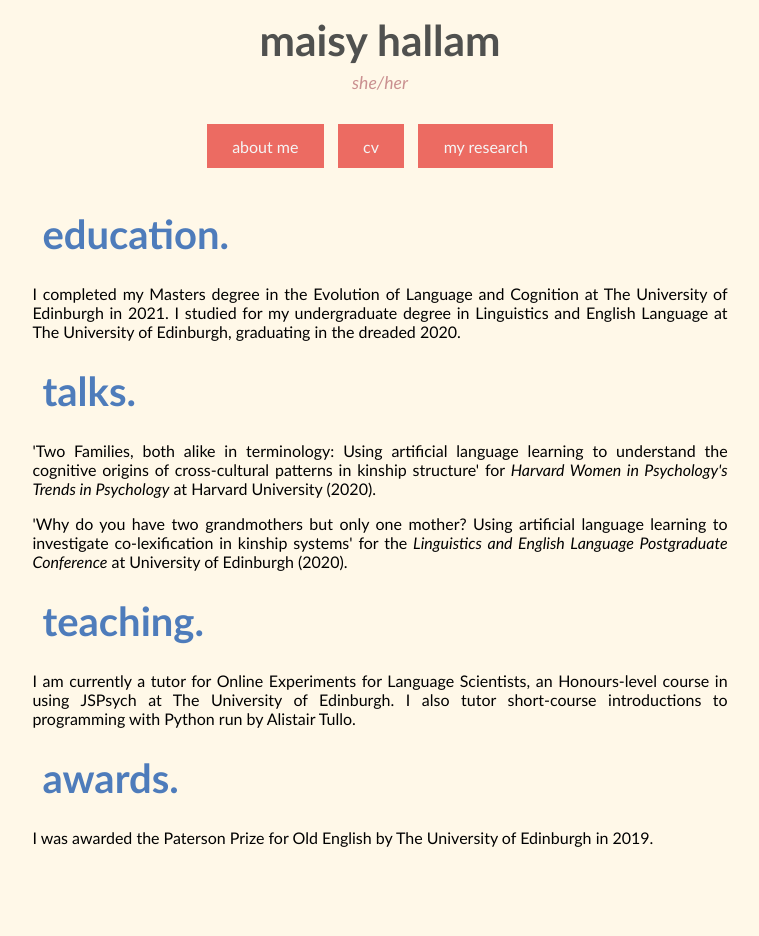
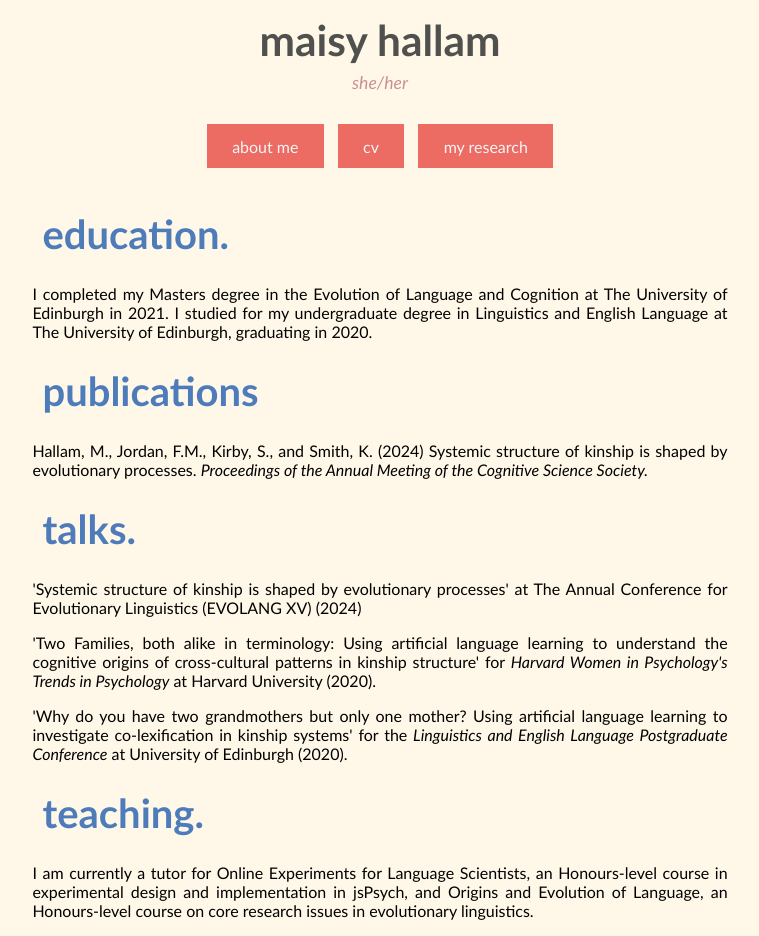
Before and after one commit to maisyhallam/maisyhallam.github.io, a plain HTML site: page cv.html in a window 1280 px wide. Shown: the whole page, without its empty margins (260-1019 px from the left). Before the commit the page ends 863 px from the top, so only its background shows below. Drawn offline with Linux system fonts and the light colour scheme; a script that the page names is missing.

Commit message:
Update cv.html

```diff
--- a/cv.html
+++ b/cv.html
@@ -20,17 +20,18 @@
     <div class='bodytext'>
       <h1>education.</h1>
 
-      <p> I completed my Masters degree in the Evolution of Language and Cognition at The University of Edinburgh in 2021. I studied for my undergraduate degree in Linguistics and English Language at The University of Edinburgh, graduating in the dreaded 2020.
+      <p> I completed my Masters degree in the Evolution of Language and Cognition at The University of Edinburgh in 2021. I studied for my undergraduate degree in Linguistics and English Language at The University of Edinburgh, graduating in 2020.
+
+      <h1>publications</h1>
+      <p>Hallam, M., Jordan, F.M., Kirby, S., and Smith, K. (2024) Systemic structure of kinship is shaped by evolutionary processes. <i>Proceedings of the Annual Meeting of the Cognitive Science Society.</i></p>
 
       <h1>talks.</h1>
+      <p> 'Systemic structure of kinship is shaped by evolutionary processes' at The Annual Conference for Evolutionary Linguistics (EVOLANG XV) (2024)</p>
       <p> 'Two Families, both alike in terminology: Using artificial language learning to understand the cognitive origins of cross-cultural patterns in kinship structure' for <i>Harvard Women in Psychology's Trends in Psychology</i> at Harvard University (2020).
       <p> 'Why do you have two grandmothers but only one mother? Using artificial language learning to investigate co-lexification in kinship systems' for the <i>Linguistics and English Language Postgraduate Conference</i> at University of Edinburgh (2020).
 
       <h1>teaching.</h1>
-      <p> I am currently a tutor for Online Experiments for Language Scientists, an Honours-level course in using JSPsych at The University of Edinburgh. I also tutor short-course introductions to programming with Python run by Alistair Tullo.
-
-      <h1>awards.</h1>
-      <p> I was awarded the Paterson Prize for Old English by The University of Edinburgh in 2019.
+      <p> I am currently a tutor for Online Experiments for Language Scientists, an Honours-level course in experimental design and implementation in jsPsych, and Origins and Evolution of Language, an Honours-level course on core research issues in evolutionary linguistics.
     </div>
 
   </body>
```
